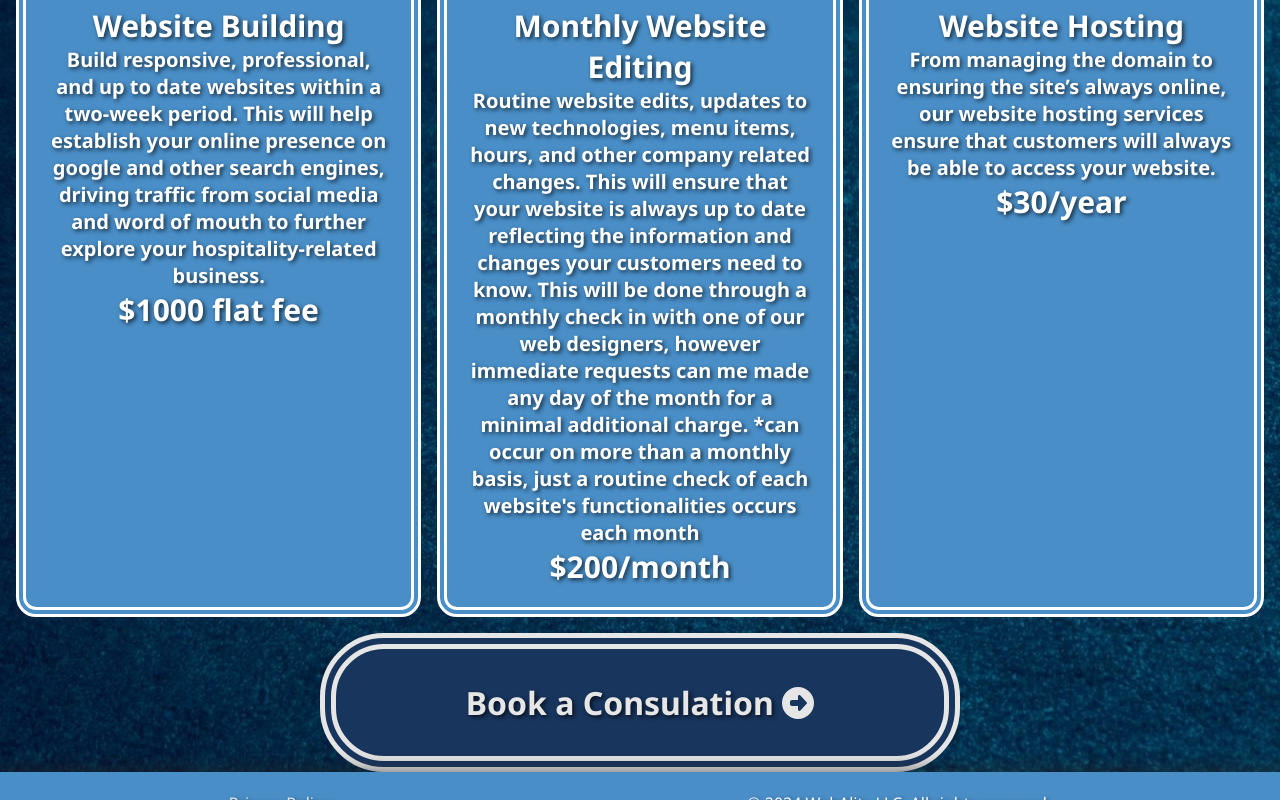
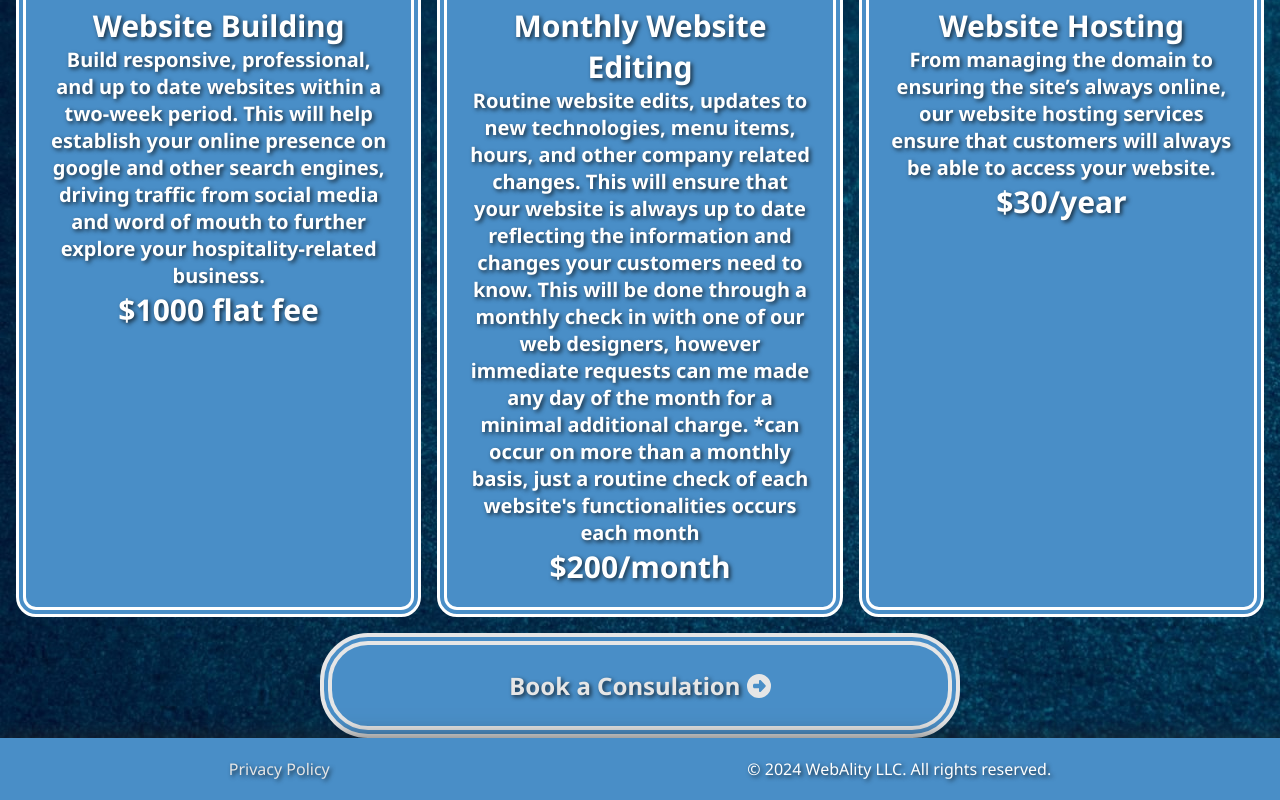
Before and after one commit to madisonVLL/landlocket_site, a React (Create React App) app: page /Pricing in a window 1280 px wide. In both pictures the pointer is over the element "Book a Consulation". Shown: the part 238-1038 px from the top of the page. Built offline with nearby package versions, Linux system fonts and the light colour scheme.

Commit message:
adding to github pages

```diff
--- a/package.json
+++ b/package.json
@@ -1,6 +1,7 @@
 {
   "name": "web_ality_site",
   "version": "0.1.0",
+  "homepage": "https://github.com/madisonVLL/landlocket_site",
   "private": true,
   "dependencies": {
     "@fortawesome/fontawesome-svg-core": "^6.6.0",
@@ -17,6 +18,8 @@
     "web-vitals": "^2.1.4"
   },
   "scripts": {
+    "predeploy": "npm run build",
+    "deploy": "gh-pages -d build",
     "start": "react-scripts start",
     "build": "react-scripts build",
     "test": "react-scripts test",
@@ -39,5 +42,8 @@
       "last 1 firefox version",
       "last 1 safari version"
     ]
+  },
+  "devDependencies": {
+    "gh-pages": "^6.1.1"
   }
 }
--- a/src/App.css
+++ b/src/App.css
@@ -80,7 +80,7 @@
 }
 
 .buttonStyle:hover {
-  font-size: 2rem;
+  background-color: #498ec7;
 }
 
 /* Focus Styles for Accessibility */
```
Also changed, not shown: 1 other file (tests, documents, lock files or other folders).
